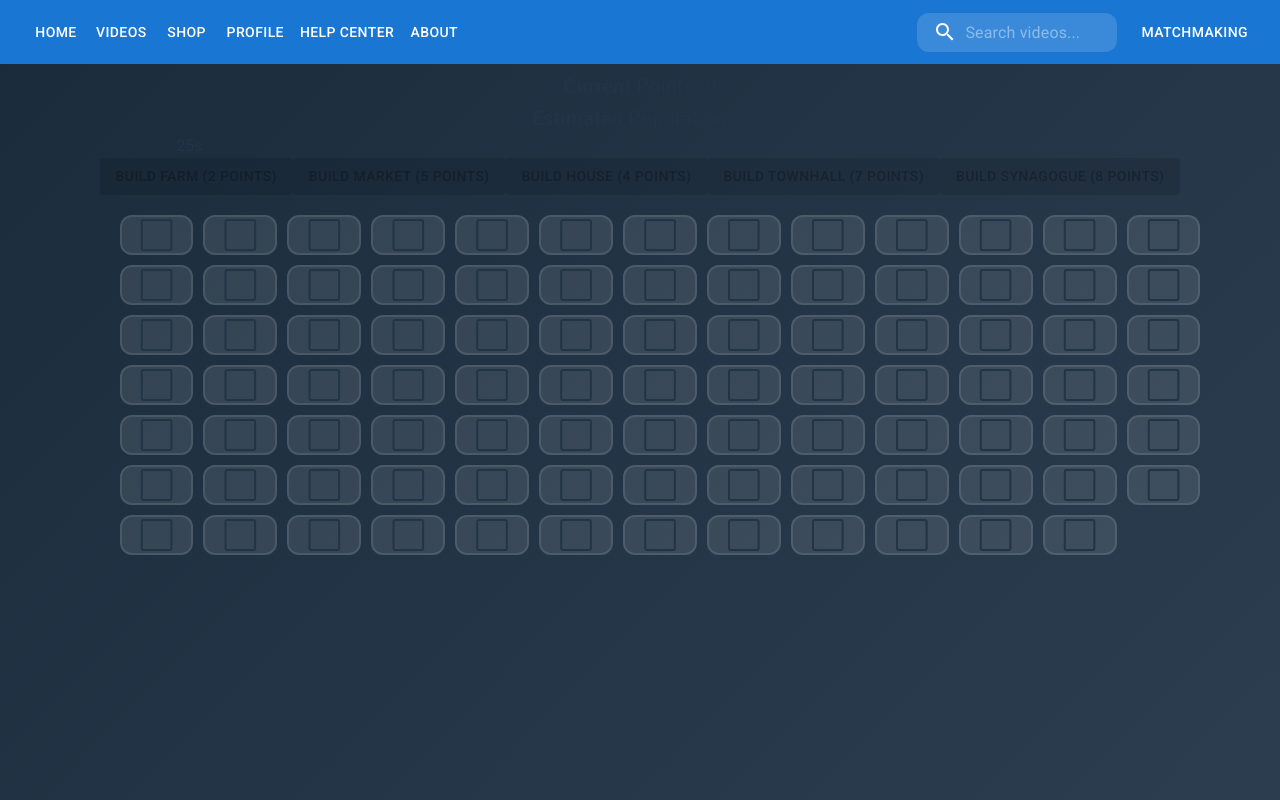
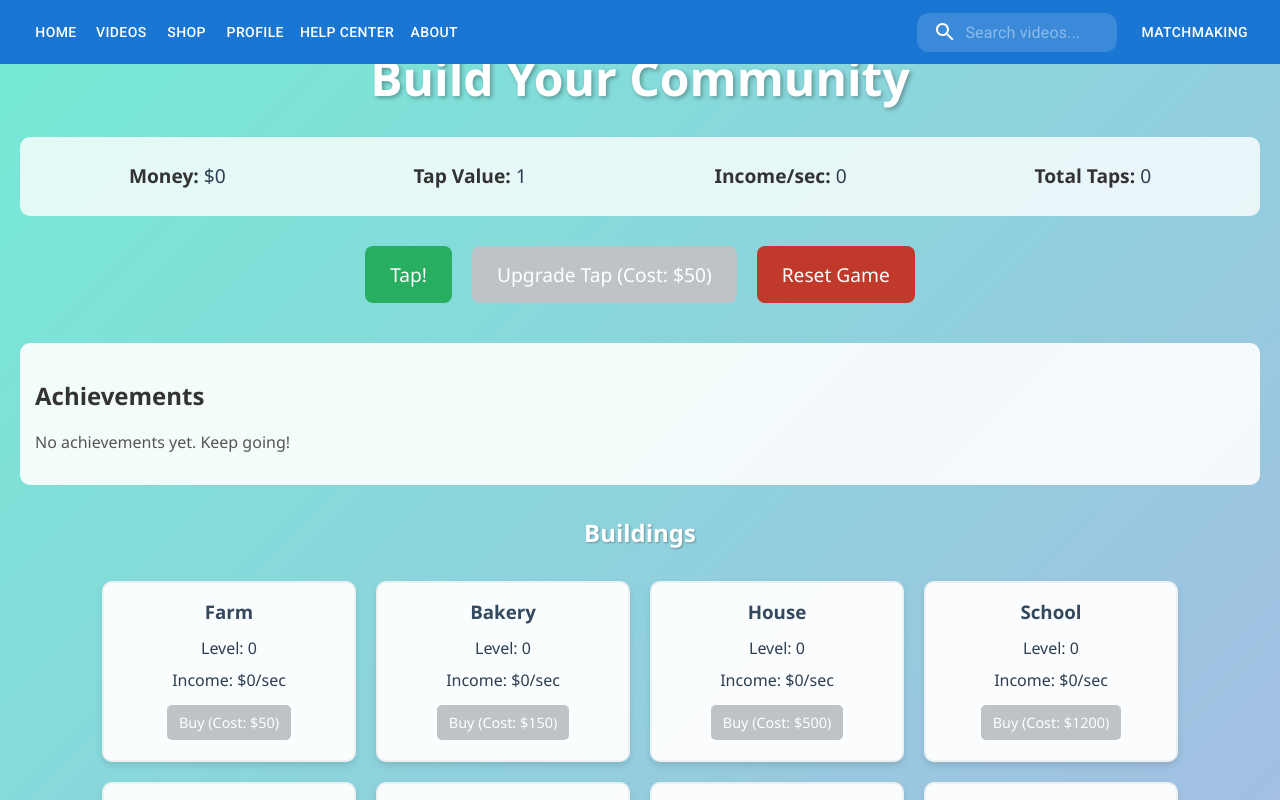
Before and after one commit to arieldre/anti-pilug-project, a React (Vite) app in the folder shopify-app/antipilug-project/: page /build-city in a window 1280 px wide. Shown: the top 800 px of the page. Built offline with nearby package versions, Linux system fonts and the light colour scheme.

Commit message:
changed to a clicker game(decide later if we wanna keep it)

```diff
--- a/shopify-app/antipilug-project/src/pages/BuildCity.scss
+++ b/shopify-app/antipilug-project/src/pages/BuildCity.scss
@@ -1,129 +1,192 @@
-.build-city {
-  padding: 0;
-  margin: 0;
-  background: linear-gradient(135deg, #1a2b3c 0%, #2c3e50 100%);
-  text-align: center;
+/* BuildCity.scss */
+.build-city-game {
+  background: linear-gradient(135deg, #74ebd5, #ACB6E5);
   min-height: 100vh;
-  width: 100vw;
-  display: flex;
-  flex-direction: column;
-  align-items: center;
-  font-family: 'Segoe UI', system-ui, -apple-system, sans-serif;
-  position: relative;
-  overflow: hidden;
-  padding-top: 70px; /* Push content below navbar */
+  padding: 20px;
+  color: #333;
+  font-family: 'Segoe UI', Tahoma, Geneva, Verdana, sans-serif;
 
-  // Game Header (Points & Population)
   .game-header {
-    position: fixed;
-    top: 60px;
-    left: 0;
-    width: 100%;
-    background: rgba(0, 0, 0, 0.6);
-    backdrop-filter: blur(10px);
-    box-shadow: 0 4px 15px rgba(0, 0, 0, 0.3);
-    z-index: 999;
-    display: flex;
-    justify-content: space-between;
-    align-items: center;
-    padding: 15px;
+    text-align: center;
+    margin-bottom: 20px;
+
+    h1 {
+      font-size: 3rem;
+      color: #fff;
+      text-shadow: 2px 2px 4px rgba(0,0,0,0.3);
+    }
   }
 
-  .resources {
+  .stats-panel {
     display: flex;
-    gap: 20px;
+    flex-wrap: wrap;
+    justify-content: space-around;
+    background: rgba(255, 255, 255, 0.8);
+    padding: 15px;
+    border-radius: 10px;
+    margin-bottom: 20px;
 
-    .resource {
-      display: flex;
-      align-items: center;
-      gap: 8px;
-      padding: 8px 15px;
-      background: rgba(255, 255, 255, 0.15);
-      border-radius: 20px;
-      color: #fff;
-      font-weight: 600;
+    .stat {
+      margin: 10px;
+      font-size: 1.2rem;
 
-      .icon {
-        font-size: 1.2rem;
-        animation: pulse 2s infinite;
+      .label {
+        font-weight: bold;
+        margin-right: 5px;
+      }
+
+      .value {
+        color: #2c3e50;
       }
     }
   }
 
-  // City Grid
-  .city-container {
-    display: grid;
-    grid-template-columns: repeat(auto-fill, minmax(70px, 1fr));
-    gap: 10px;
-    width: 100%;
-    height: calc(100vh - 220px);
-    justify-content: center;
-    align-content: start;
-    overflow-y: auto;
-    padding: 20px;
-  }
+  .tap-section {
+    text-align: center;
+    margin-bottom: 30px;
 
-  .city-block {
-    position: relative;
-    display: flex;
-    justify-content: center;
-    align-items: center;
-    background: rgba(255, 255, 255, 0.1);
-    font-size: 1.5rem;
-    border-radius: 12px;
-    border: 2px solid rgba(255, 255, 255, 0.1);
-    transition: all 0.3s ease-in-out;
-    cursor: pointer;
+    button {
+      margin: 10px;
+      padding: 15px 25px;
+      font-size: 1.2rem;
+      border: none;
+      border-radius: 8px;
+      cursor: pointer;
+      transition: transform 0.1s, background 0.3s;
+    }
 
-    &.selected {
-      border: 3px solid #ffd700;
-      background: linear-gradient(135deg, #fff176, #ffd54f);
-      box-shadow: 0 0 20px rgba(255, 215, 0, 0.5);
-      transform: scale(1.1);
+    .tap-button {
+      background: #27ae60;
+      color: #fff;
+    }
+
+    .tap-button:active {
+      transform: scale(0.95);
+    }
+
+    .upgrade-tap-button {
+      background: #2980b9;
+      color: #fff;
+    }
+
+    .upgrade-tap-button:disabled {
+      background: #bdc3c7;
+      cursor: not-allowed;
+    }
+
+    .reset-button {
+      background: #c0392b;
+      color: #fff;
     }
   }
 
-  // Selected Building Info Panel
-  .selected-building {
-    position: fixed;
-    bottom: 20px;
-    left: 50%;
-    transform: translateX(-50%);
-    width: 300px;
-    background: rgba(0, 0, 0, 0.8);
+  .achievements-section {
+    background: rgba(255,255,255,0.9);
     padding: 15px;
-    border-radius: 12px;
-    text-align: center;
-    color: white;
-    box-shadow: 0 4px 15px rgba(0, 0, 0, 0.3);
-    display: none; /* Initially hidden */
+    border-radius: 10px;
+    margin-bottom: 30px;
 
-    &.visible {
-      display: block;
+    h2 {
+      margin-bottom: 10px;
     }
 
-    .building-name {
-      font-size: 1.5rem;
-      font-weight: bold;
+    ul {
+      list-style-type: none;
+      padding: 0;
+
+      li {
+        background: #f1c40f;
+        padding: 8px 12px;
+        border-radius: 5px;
+        margin: 5px 0;
+        font-weight: bold;
+        color: #2c3e50;
+      }
     }
 
-    .building-level {
-      font-size: 1.1rem;
-      margin-top: 5px;
-      color: #ffd700;
-    }
-
-    .building-production {
+    p {
       font-size: 1rem;
-      margin-top: 10px;
-      color: #4caf50;
+      color: #555;
     }
   }
 
-  // Animations
-  @keyframes pulse {
-    0% { transform: scale(1); }
-    50% { transform: scale(1.1); }
-    100% { transform: scale(1); }
+  .buildings-section {
+    h2 {
+      text-align: center;
+      margin-bottom: 20px;
+      color: #fff;
+      text-shadow: 1px 1px 2px rgba(0,0,0,0.3);
+    }
+
+    .buildings-list {
+      display: flex;
+      flex-wrap: wrap;
+      justify-content: center;
+
+      .building-card {
+        background: rgba(255,255,255,0.95);
+        border: 2px solid #ecf0f1;
+        border-radius: 10px;
+        padding: 15px;
+        margin: 10px;
+        width: 220px;
+        box-shadow: 0 4px 6px rgba(0,0,0,0.1);
+        text-align: center;
+
+        h3 {
+          margin-top: 0;
+          margin-bottom: 10px;
+          color: #34495e;
+        }
+
+        p {
+          margin: 8px 0;
+          font-size: 1rem;
+          color: #2c3e50;
+        }
+
+        button {
+          margin: 5px 0;
+          padding: 8px 12px;
+          font-size: 0.9rem;
+          border: none;
+          border-radius: 5px;
+          cursor: pointer;
+          transition: background 0.3s;
+        }
+
+        button:first-of-type {
+          background: #8e44ad;
+          color: #fff;
+        }
+
+        button:first-of-type:disabled {
+          background: #bdc3c7;
+          cursor: not-allowed;
+        }
+
+        button:last-of-type {
+          background: #d35400;
+          color: #fff;
+        }
+
+        button:last-of-type:disabled {
+          background: #bdc3c7;
+          cursor: not-allowed;
+        }
+      }
+    }
+  }
+
+  @media (max-width: 768px) {
+    .stats-panel {
+      flex-direction: column;
+      align-items: center;
+    }
+
+    .buildings-list {
+      flex-direction: column;
+      align-items: center;
+    }
   }
 }
--- a/shopify-app/antipilug-project/src/pages/BuildCity.tsx
+++ b/shopify-app/antipilug-project/src/pages/BuildCity.tsx
@@ -1,219 +1,223 @@
-import React, { useState, useEffect } from "react";
-import { Typography, Box, Button, Tooltip } from "@mui/material";
-import { useLocation } from "react-router-dom";
-import "./BuildCity.scss";
+import React, { useState, useEffect } from 'react';
+import './BuildCity.scss';
 
-const buildings = [
-  { type: "Farm", emoji: "🌾", cost: 2, population: 1, upgrade: { type: "Computer Farm", emoji: "🤖", cost: 4, population: 2 } },
-  { type: "Market", emoji: "🛒", cost: 5, population: 3, upgrade: { type: "Supermarket", emoji: "🏬", cost: 7, population: 5 } },
-  { type: "House", emoji: "🏠", cost: 4, population: 4, upgrade: { type: "Villa", emoji: "🏡", cost: 6, population: 6 } },
-  { type: "Townhall", emoji: "🏛️", cost: 7, population: 5, upgrade: { type: "Capitol", emoji: "🏤", cost: 9, population: 7 } },
-  { type: "Synagogue", emoji: "🕍", cost: 8, population: 6, upgrade: { type: "Temple", emoji: "⛪", cost: 10, population: 8 } },
+interface Building {
+  id: number;
+  name: string;
+  baseCost: number;
+  level: number;
+  baseIncome: number;
+  efficiencyMultiplier: number;
+  nextBigUpgradeIndex: number; // index into thresholds
+}
+
+const thresholds = [10, 25, 50, 100];
+
+const initialBuildings: Building[] = [
+  { id: 1, name: "Farm", baseCost: 50, level: 0, baseIncome: 1, efficiencyMultiplier: 1, nextBigUpgradeIndex: 0 },
+  { id: 2, name: "Bakery", baseCost: 150, level: 0, baseIncome: 3, efficiencyMultiplier: 1, nextBigUpgradeIndex: 0 },
+  { id: 3, name: "House", baseCost: 500, level: 0, baseIncome: 10, efficiencyMultiplier: 1, nextBigUpgradeIndex: 0 },
+  { id: 4, name: "School", baseCost: 1200, level: 0, baseIncome: 25, efficiencyMultiplier: 1, nextBigUpgradeIndex: 0 },
+  { id: 5, name: "Library", baseCost: 3000, level: 0, baseIncome: 50, efficiencyMultiplier: 1, nextBigUpgradeIndex: 0 },
+  { id: 6, name: "Hospital", baseCost: 8000, level: 0, baseIncome: 100, efficiencyMultiplier: 1, nextBigUpgradeIndex: 0 },
+  { id: 7, name: "Park", baseCost: 20000, level: 0, baseIncome: 200, efficiencyMultiplier: 1, nextBigUpgradeIndex: 0 },
+  { id: 8, name: "Museum", baseCost: 50000, level: 0, baseIncome: 500, efficiencyMultiplier: 1, nextBigUpgradeIndex: 0 },
+  { id: 9, name: "Skyscraper", baseCost: 120000, level: 0, baseIncome: 1000, efficiencyMultiplier: 1, nextBigUpgradeIndex: 0 },
+  { id: 10, name: "Stadium", baseCost: 300000, level: 0, baseIncome: 2500, efficiencyMultiplier: 1, nextBigUpgradeIndex: 0 },
 ];
 
 const BuildCity: React.FC = () => {
-  const location = useLocation();
-  const { level, points } = location.state || { level: 1, points: 0 };
+  // Core game state
+  const [money, setMoney] = useState(0);
+  const [tapValue, setTapValue] = useState(1);
+  const [tapUpgradeCost, setTapUpgradeCost] = useState(50);
+  const [totalTaps, setTotalTaps] = useState(0);
+  const [buildings, setBuildings] = useState<Building[]>(initialBuildings);
+  const [achievements, setAchievements] = useState<string[]>([]);
 
-  interface Building {
-    type: string;
-    emoji: string;
-    cost: number;
-    population: number;
-    position?: [number, number];
-    upgrade?: {
-      type: string;
-      emoji: string;
-      cost: number;
-      population: number;
-    };
-  }
+  // Derived stats
+  const totalBuildingLevels = buildings.reduce((acc, b) => acc + b.level, 0);
+  const totalIncome = buildings.reduce((acc, b) => acc + (b.level * b.baseIncome * b.efficiencyMultiplier), 0);
 
-  const [city, setCity] = useState<{
-    level: number;
-    points: number;
-    buildings: Building[];
-    grid: string[][];
-  }>({
-    level,
-    points: Math.floor(points / 10), // Divide current points by 10
-    buildings: [],
-    grid: Array(9) // 9 rows
-      .fill(null)
-      .map(() => Array(10).fill("⬜")), // 10 columns
-  });
+  // Manual tap: add tapValue to money and count the tap
+  const handleTap = () => {
+    setMoney(prev => prev + tapValue);
+    setTotalTaps(prev => prev + 1);
+  };
 
-  const [selectedCell, setSelectedCell] = useState<[number, number] | null>(null);
-  const [message, setMessage] = useState("");
-  const [population, setPopulation] = useState(0);
-  const [progress, setProgress] = useState(0);
-  const [timeLeft, setTimeLeft] = useState(30); // Timer countdown
+  // Upgrade tap: increases tapValue and scales up its cost
+  const upgradeTap = () => {
+    if (money >= tapUpgradeCost) {
+      setMoney(prev => prev - tapUpgradeCost);
+      setTapValue(prev => prev + 1);
+      setTapUpgradeCost(Math.floor(tapUpgradeCost * 1.7));
+    }
+  };
 
-  const calculatePopulation = () =>
-    city.buildings.reduce((acc, b) => acc + b.population, 0);
+  // Buy (upgrade) a building: cost increases with each level
+  const buyBuilding = (id: number) => {
+    const building = buildings.find(b => b.id === id);
+    if (building) {
+      const cost = Math.floor(building.baseCost * Math.pow(1.2, building.level));
+      if (money >= cost) {
+        setMoney(prev => prev - cost);
+        setBuildings(prev =>
+          prev.map(b =>
+            b.id === id ? { ...b, level: b.level + 1 } : b
+          )
+        );
+      }
+    }
+  };
 
+  // Big upgrade: when a building reaches a threshold level, allow a major efficiency boost.
+  const upgradeBuildingEfficiency = (id: number) => {
+    const building = buildings.find(b => b.id === id);
+    if (building) {
+      const currentThreshold = thresholds[building.nextBigUpgradeIndex];
+      if (currentThreshold !== undefined && building.level >= currentThreshold) {
+        const cost = Math.floor(building.baseCost * currentThreshold * 15);
+        if (money >= cost) {
+          setMoney(prev => prev - cost);
+          setBuildings(prev =>
+            prev.map(b =>
+              b.id === id
+                ? {
+                    ...b,
+                    efficiencyMultiplier: b.efficiencyMultiplier * 3,
+                    nextBigUpgradeIndex: b.nextBigUpgradeIndex + 1
+                  }
+                : b
+            )
+          );
+        }
+      }
+    }
+  };
+
+  // Automatic income: add income from buildings every second.
   useEffect(() => {
     const interval = setInterval(() => {
-      setPopulation((prev) => prev + calculatePopulation());
-      setProgress(0);
-      setTimeLeft(30); // Reset timer
-    }, 30000);
+      setMoney(prev => prev + totalIncome);
+    }, 1000);
+    return () => clearInterval(interval);
+  }, [totalIncome]);
 
-    const progressInterval = setInterval(() => {
-      setProgress((prev) => (prev < 100 ? prev + 3.33 : 100));
-      setTimeLeft((prev) => (prev > 0 ? prev - 1 : 0));
-    }, 1000);
+  // Achievement Checker: unlocks achievements based on milestones.
+  useEffect(() => {
+    const newAchievements: string[] = [];
+    if (totalTaps >= 1 && !achievements.includes("First Tap!")) {
+      newAchievements.push("First Tap!");
+    }
+    if (totalBuildingLevels >= 10 && !achievements.includes("Building Enthusiast")) {
+      newAchievements.push("Building Enthusiast");
+    }
+    if (money >= 10000 && !achievements.includes("Rich Community")) {
+      newAchievements.push("Rich Community");
+    }
+    if (tapValue >= 10 && !achievements.includes("Tap Master")) {
+      newAchievements.push("Tap Master");
+    }
+    if (totalIncome >= 1000 && !achievements.includes("Automation Guru")) {
+      newAchievements.push("Automation Guru");
+    }
+    if (newAchievements.length > 0) {
+      setAchievements(prev => [...prev, ...newAchievements]);
+    }
+  }, [totalTaps, totalBuildingLevels, money, tapValue, totalIncome, achievements]);
 
-    return () => {
-      clearInterval(interval);
-      clearInterval(progressInterval);
-    };
-  }, [city.buildings]);
-
-  const placeBuilding = (building: { type: string; emoji: string; cost: number; population: number }) => {
-    if (!selectedCell) {
-      setMessage("Please select a cell before placing a building.");
-      return;
+  // Reset game: resets all game state (with confirmation).
+  const resetGame = () => {
+    if (window.confirm("Are you sure you want to reset your progress?")) {
+      setMoney(0);
+      setTapValue(1);
+      setTapUpgradeCost(50);
+      setTotalTaps(0);
+      setBuildings(initialBuildings.map(b => ({ ...b, level: 0, efficiencyMultiplier: 1, nextBigUpgradeIndex: 0 })));
+      setAchievements([]);
     }
-
-    const [row, col] = selectedCell;
-    if (city.grid[row][col] !== "⬜") {
-      setMessage("The selected cell is already occupied.");
-      return;
-    }
-
-    if (city.points < building.cost) {
-      setMessage(`Not enough points to build ${building.type}`);
-      return;
-    }
-
-    const newGrid = [...city.grid];
-    newGrid[row][col] = building.emoji;
-
-    setCity({
-      ...city,
-      grid: newGrid,
-      points: city.points - building.cost,
-      buildings: [...city.buildings, { type: building.type, position: [row, col], population: building.population }],
-    });
-
-    setSelectedCell(null);
-    setMessage("");
-  };
-
-  const upgradeBuilding = () => {
-    if (!selectedCell) {
-      setMessage("Please select a cell before upgrading.");
-      return;
-    }
-
-    const [row, col] = selectedCell;
-    const currentEmoji = city.grid[row][col];
-    const building = buildings.find((b) => b.emoji === currentEmoji);
-
-    if (!building || !building.upgrade) {
-      setMessage("This building cannot be upgraded.");
-      return;
-    }
-
-    if (city.grid[row][col] === building.upgrade.emoji) {
-      setMessage("This building is already upgraded.");
-      return;
-    }
-
-    if (city.points < building.upgrade.cost) {
-      setMessage(`Not enough points to upgrade to ${building.upgrade.type}`);
-      return;
-    }
-
-    const newGrid = [...city.grid];
-    newGrid[row][col] = building.upgrade.emoji;
-
-    const newBuildings = city.buildings.map((b) => {
-      if (b.position[0] === row && b.position[1] === col) {
-        return { ...b, type: building.upgrade.type, population: building.upgrade.population };
-      }
-      return b;
-    });
-
-    setCity({
-      ...city,
-      grid: newGrid,
-      points: city.points - building.upgrade.cost,
-      buildings: newBuildings,
-    });
-
-    // Flash effect on upgrade
-    const upgradedCell = document.querySelector(
-      `.city-block[data-row="${row}"][data-col="${col}"]`
-    );
-    if (upgradedCell) upgradedCell.classList.add("upgraded");
-    setTimeout(() => upgradedCell?.classList.remove("upgraded"), 600);
-
-    setSelectedCell(null);
-    setMessage("");
   };
 
   return (
-    <div className="build-city">
-      <Box className="city-animation">
-        <Box className="points-display">
-          <Typography variant="h6">Current Points: {city.points}</Typography>
-          <Typography variant="h6">Estimated Population: {population + calculatePopulation()}</Typography>
-        </Box>
+    <div className="build-city-game">
+      <header className="game-header">
+        <h1>Build Your Community</h1>
+      </header>
 
-        {/* Timer Progress Bar with Countdown */}
-        <Box className="timer-line">
-          <Box className="timer-progress" style={{ width: `${progress}%` }}>
-            <Typography className="timer-text">{timeLeft}s</Typography>
-          </Box>
-        </Box>
+      <section className="stats-panel">
+        <div className="stat">
+          <span className="label">Money:</span>
+          <span className="value">${money.toFixed(0)}</span>
+        </div>
+        <div className="stat">
+          <span className="label">Tap Value:</span>
+          <span className="value">{tapValue}</span>
+        </div>
+        <div className="stat">
+          <span className="label">Income/sec:</span>
+          <span className="value">{totalIncome.toFixed(0)}</span>
+        </div>
+        <div className="stat">
+          <span className="label">Total Taps:</span>
+          <span className="value">{totalTaps}</span>
+        </div>
+      </section>
 
-        {/* Controls */}
-        <Box className="controls">
-          {buildings.map((building) => (
-            <Tooltip key={building.type} title={`Cost: ${building.cost} | Population: +${building.population}`} arrow>
-              <Button
-                variant="contained"
-                color="primary"
-                disabled={city.points < building.cost}
-                onClick={() => placeBuilding(building)}
-              >
-                Build {building.type} ({building.cost} points)
-              </Button>
-            </Tooltip>
-          ))}
-        </Box>
+      <section className="tap-section">
+        <button className="tap-button" onClick={handleTap}>
+          Tap!
+        </button>
+        <button className="upgrade-tap-button" onClick={upgradeTap} disabled={money < tapUpgradeCost}>
+          Upgrade Tap (Cost: ${tapUpgradeCost})
+        </button>
+        <button className="reset-button" onClick={resetGame}>
+          Reset Game
+        </button>
+      </section>
 
-        {message && <Typography variant="body2" color="error">{message}</Typography>}
+      <section className="achievements-section">
+        <h2>Achievements</h2>
+        {achievements.length === 0 ? (
+          <p>No achievements yet. Keep going!</p>
+        ) : (
+          <ul>
+            {achievements.map((ach, index) => (
+              <li key={index}>{ach}</li>
+            ))}
+          </ul>
+        )}
+      </section>
 
-        {/* Upgrade Button */}
-        {selectedCell && city.grid[selectedCell[0]][selectedCell[1]] !== "⬜" && (
-          <Button className="upgrade-button" onClick={upgradeBuilding}>
-            Upgrade (
-            {buildings.find((b) => b.emoji === city.grid[selectedCell[0]][selectedCell[1]])?.upgrade?.cost || 0} points)
-          </Button>
-        )}
-
-        {/* City Grid */}
-        <Box className="city-container">
-          {city.grid.map((row, i) =>
-            row.map((cell, j) => (
-              <Box
-                key={`${i}-${j}`}
-                data-row={i}
-                data-col={j}
-                className={`city-block ${cell !== "⬜" ? "filled" : ""} ${
-                  selectedCell?.[0] === i && selectedCell?.[1] === j ? "selected" : ""
-                }`}
-                onClick={() => setSelectedCell([i, j])}
-              >
-                {cell}
-              </Box>
-            ))
-          )}
-        </Box>
-      </Box>
+      <section className="buildings-section">
+        <h2>Buildings</h2>
+        <div className="buildings-list">
+          {buildings.map(b => {
+            const cost = Math.floor(b.baseCost * Math.pow(1.2, b.level));
+            const currentThreshold = thresholds[b.nextBigUpgradeIndex];
+            let bigUpgradeCost = 0;
+            let showBigUpgrade = false;
+            if (currentThreshold !== undefined && b.level >= currentThreshold) {
+              bigUpgradeCost = Math.floor(b.baseCost * currentThreshold * 15);
+              showBigUpgrade = true;
+            }
+            return (
+              <div key={b.id} className="building-card">
+                <h3>{b.name}</h3>
+                <p>Level: {b.level}</p>
+                <p>Income: ${(b.level * b.baseIncome * b.efficiencyMultiplier).toFixed(0)}/sec</p>
+                <button onClick={() => buyBuilding(b.id)} disabled={money < cost}>
+                  Buy (Cost: ${cost})
+                </button>
+                {showBigUpgrade && (
+                  <button onClick={() => upgradeBuildingEfficiency(b.id)} disabled={money < bigUpgradeCost}>
+                    Big Upgrade (Cost: ${bigUpgradeCost})
+                  </button>
+                )}
+              </div>
+            );
+          })}
+        </div>
+      </section>
     </div>
   );
 };
--- a/shopify-app/antipilug-project/src/router/index.tsx
+++ b/shopify-app/antipilug-project/src/router/index.tsx
@@ -10,7 +10,7 @@ import Matchmaking from '../pages/Matchmaking';
 import SearchResults from '../pages/SearchResults';
 import Research from '../pages/Research';
 import BuildCity from '../pages/BuildCity';
-import FlappyBirdGame from '../pages/FlappyBirdGame'; // Import FlappyBirdGame page
+import FlappyBirdGame from '../pages/FlappyBirdGame';
 import VideoPage from '../pages/VideoPage';
 
 const Router: React.FC = () => {
@@ -25,9 +25,9 @@ const Router: React.FC = () => {
       <Route path="/matchmaking" element={<Matchmaking />} />
       <Route path="/search" element={<SearchResults />} />
       <Route path="/research" element={<Research />} />
-      <Route path="/video/:id" element={<VideoPage/>} />
+      <Route path="/video/:id" element={<VideoPage />} />
       <Route path="/build-city" element={<BuildCity />} />
-      <Route path="/flappy-bird-game" element={<FlappyBirdGame />} /> {/* Add FlappyBirdGame route */}
+      <Route path="/flappy-bird-game" element={<FlappyBirdGame />} />
     </Routes>
   );
 };
```
